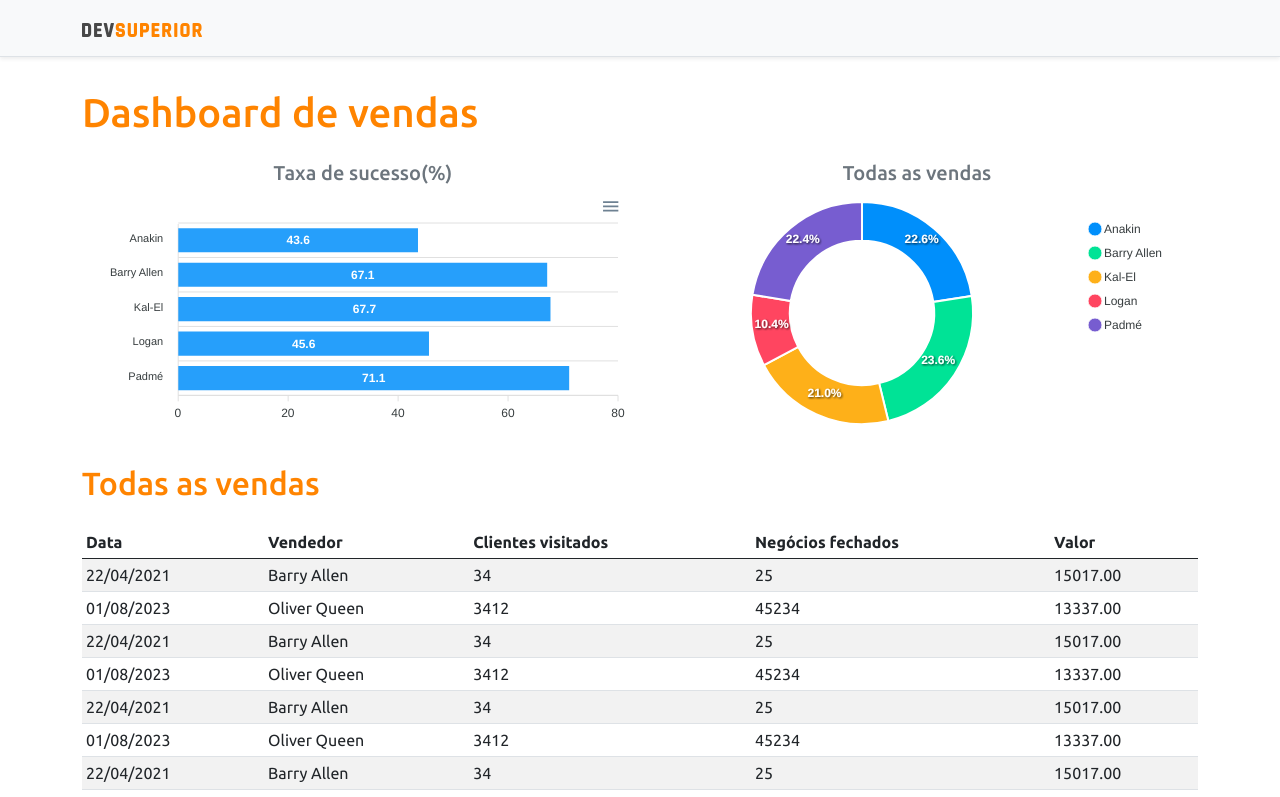
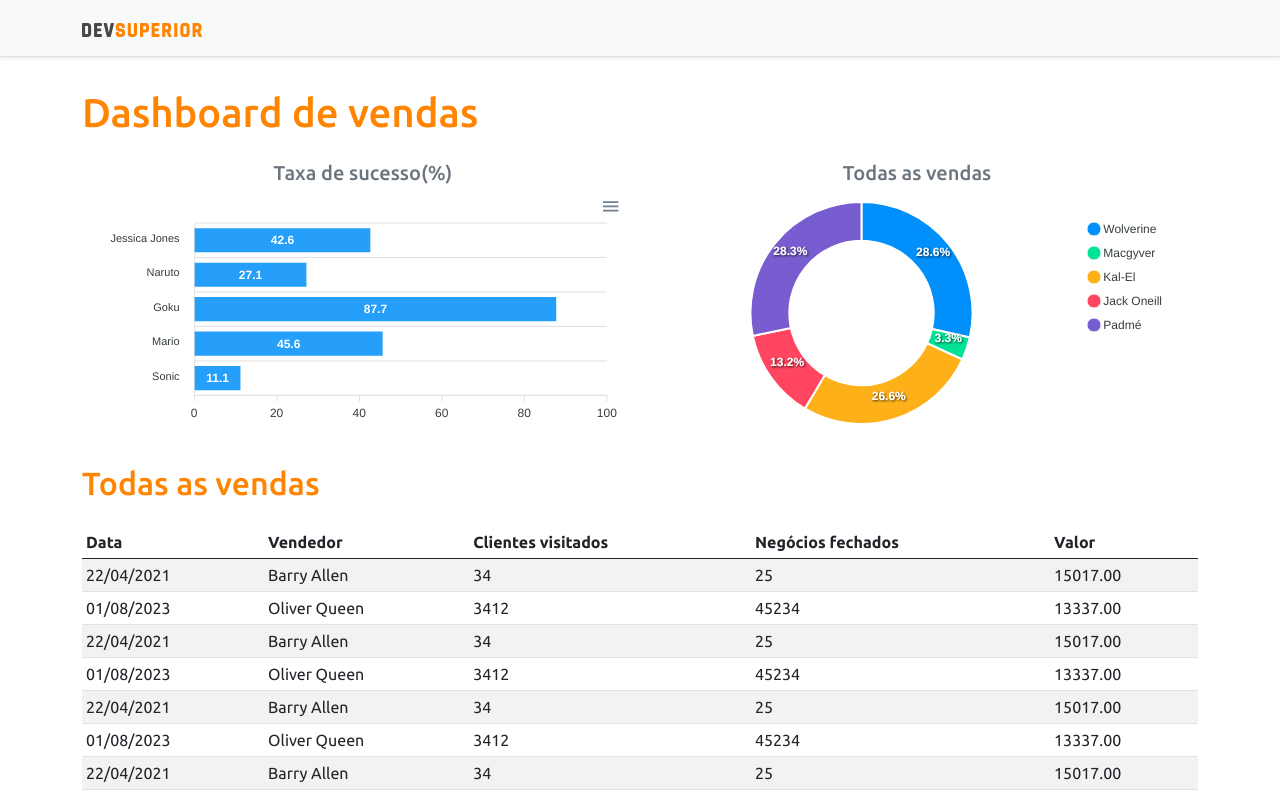
Before and after one commit to cassioliveira/projeto-sds-dev-superior, a React (Create React App) app in the folder frontend/: page / in a window 1280 px wide. Shown: the top 797 px of the page. Built offline with nearby package versions, Linux system fonts and the light colour scheme.

Commit message:
update some string texts

```diff
--- a/frontend/src/components/Barchart/index.tsx
+++ b/frontend/src/components/Barchart/index.tsx
@@ -12,12 +12,12 @@ const Barchart = () => {
 
     const mockData = {
         labels: {
-            categories: ['Anakin', 'Barry Allen', 'Kal-El', 'Logan', 'Padmé']
+            categories: ['Jessica Jones', 'Naruto', 'Goku', 'Mario', 'Sonic']
         },
         series: [
             {
                 name: "% Sucesso",
-                data: [43.6, 67.1, 67.7, 45.6, 71.1]
+                data: [42.6, 27.1, 87.7, 45.6, 11.1]
             }
         ]
     };
--- a/frontend/src/components/DonutChart/index.tsx
+++ b/frontend/src/components/DonutChart/index.tsx
@@ -3,8 +3,8 @@ import Chart from 'react-apexcharts'
 const DonutChart = () => {
 
     const mockData = {
-        series: [477138, 499928, 444867, 220426, 473088],
-        labels: ['Anakin', 'Barry Allen', 'Kal-El', 'Logan', 'Padmé']
+        series: [477138, 55555, 444867, 220426, 473088],
+        labels: ['Wolverine', 'Macgyver', 'Kal-El', 'Jack Oneill', 'Padmé']
     }
 
     const options = {
```
